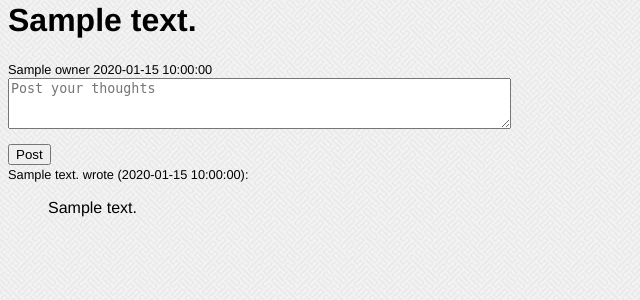
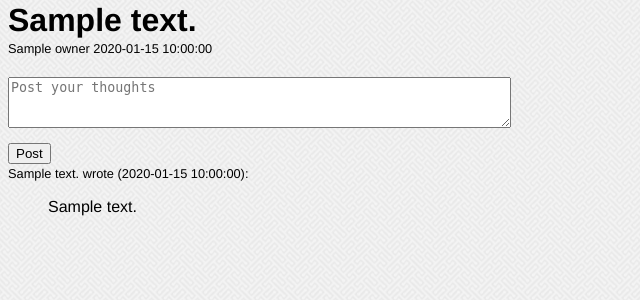
Before and after one commit to nimbus154/OratoricalDecaf, a Python web app: template Project/templates/comment_list.html in a window 1280 px wide. Shown: the part 28-328 px from the top of the page, without its empty margins (0-640 px from the left). Run offline with Jinja, Linux system fonts and the light colour scheme; the template is opened without the code that fills it: most values are stand-ins (such as "Sample title", 1, 10 or a date in 2020); some libraries are stand-ins or nearby versions.

Commit message:
Grouped comments headline with description

```diff
--- a/Project/css/style.css
+++ b/Project/css/style.css
@@ -52,6 +52,14 @@ nav a {
 
 .article {
     padding-top: 25px;
+}
+
+.article-heading {
+    margin-bottom: 20px;
+}
+
+.article-heading h1 {
+    margin-bottom: 0;
 }
 
 .article-title {
--- a/Project/templates/comment_list.html
+++ b/Project/templates/comment_list.html
@@ -1,7 +1,9 @@
 {% extends 'base.html' %}
 {% block content %}
-<h1><a href="{{ article.link|e}}">{{ article.text|e }}</a></h1>
-<span class="details">{{ article.owner|e }} {{ article.time_since_post()|e}}</span>
+<div class="article-heading">
+    <h1><a href="{{ article.link|e}}">{{ article.text|e }}</a></h1>
+    <span class="details">{{ article.owner|e }} {{ article.time_since_post()|e}}</span>
+</div>
 <form method="post">
     <textarea name="comment_text"
         placeholder="Post your thoughts"
```
